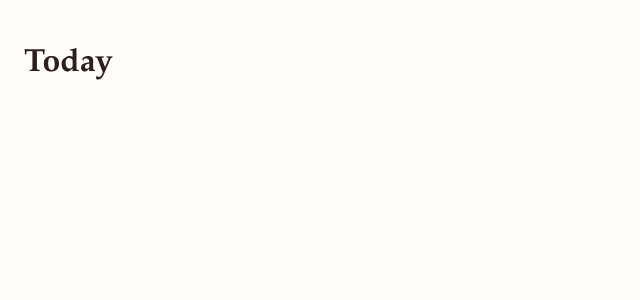
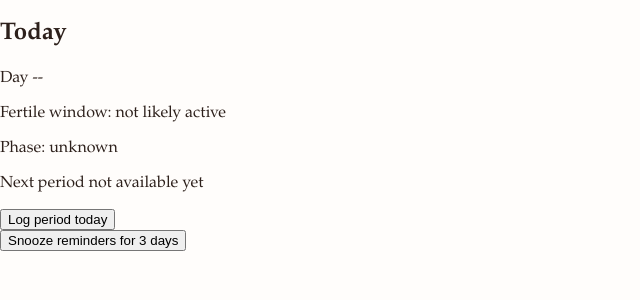
Before and after one commit to simonvanlierde/tide, a React (Vite) app: page / in a window 1280 px wide. Shown: the top 300 px of the page, without its empty margins (0-640 px from the left). Built offline with nearby package versions, Linux system fonts and the light colour scheme.

Commit message:
feat: add today screen and local logging flow

```diff
--- a/src/app/App.tsx
+++ b/src/app/App.tsx
@@ -1,7 +1,5 @@
+import { TodayScreen } from "../features/today/TodayScreen";
+
 export function App() {
-  return (
-    <main>
-      <h1>Today</h1>
-    </main>
-  );
+  return <TodayScreen />;
 }
--- a/src/domain/cycle.ts
+++ b/src/domain/cycle.ts
@@ -21,6 +21,16 @@ function getCycleStarts(periodDays: IsoDate[]) {
 
     return differenceInDays(day, sortedDays[index - 1]) > 1;
   });
+}
+
+export function getCompletedCycleLengths(periodDays: IsoDate[]) {
+  const cycleStarts = getCycleStarts(periodDays);
+
+  if (cycleStarts.length < 2) {
+    return [];
+  }
+
+  return cycleStarts.slice(1).map((cycleStart, index) => differenceInDays(cycleStart, cycleStarts[index]));
 }
 
 function getPhaseLabel(today: IsoDate, periodDays: IsoDate[], ovulationDate: IsoDate, cycleDay: number) {
--- /dev/null
+++ b/src/features/log/LogAction.tsx
@@ -0,0 +1,15 @@
+interface LogActionProps {
+  isLogged: boolean;
+  onToggle: () => void;
+}
+
+export function LogAction({ isLogged, onToggle }: LogActionProps) {
+  return (
+    <div>
+      <button onClick={onToggle}>
+        {isLogged ? "Remove period log for today" : "Log period today"}
+      </button>
+      {isLogged ? <p>Logged for today</p> : null}
+    </div>
+  );
+}
--- /dev/null
+++ b/src/features/reminders/ReminderBanner.tsx
@@ -0,0 +1,13 @@
+import type { IsoDate } from "../../domain/types";
+
+interface ReminderBannerProps {
+  snoozedUntil: IsoDate | null;
+}
+
+export function ReminderBanner({ snoozedUntil }: ReminderBannerProps) {
+  if (!snoozedUntil) {
+    return null;
+  }
+
+  return <p>Reminders snoozed until {snoozedUntil}</p>;
+}
--- /dev/null
+++ b/src/features/today/TodayScreen.tsx
@@ -0,0 +1,29 @@
+import type { IsoDate } from "../../domain/types";
+import { getTodayIsoDate } from "../../utils/date";
+import { LogAction } from "../log/LogAction";
+import { ReminderBanner } from "../reminders/ReminderBanner";
+import { useAppState } from "../../hooks/useAppState";
+
+interface TodayScreenProps {
+  today?: IsoDate;
+}
+
+export function TodayScreen({ today = getTodayIsoDate() }: TodayScreenProps) {
+  const { state, summary, toggleTodayPeriodDay, snoozeReminders } = useAppState(today);
+  const isTodayLogged = state.periodDays.includes(today);
+
+  return (
+    <section>
+      <h1>Today</h1>
+      <p>Day {summary.cycleDay ?? "--"}</p>
+      <p>Fertile window: {summary.fertile ? "likely active" : "not likely active"}</p>
+      <p>Phase: {summary.phaseLabel}</p>
+      <p>
+        Next period {summary.nextPeriod.daysUntil === null ? "not available yet" : `in ${summary.nextPeriod.daysUntil} days`}
+      </p>
+      <LogAction isLogged={isTodayLogged} onToggle={toggleTodayPeriodDay} />
+      <button onClick={() => snoozeReminders(3)}>Snooze reminders for 3 days</button>
+      <ReminderBanner snoozedUntil={state.settings.snoozedUntil} />
+    </section>
+  );
+}
--- /dev/null
+++ b/src/hooks/useAppState.ts
@@ -0,0 +1,58 @@
+import { useEffect, useMemo, useState } from "react";
+import { buildCycleSummary, getCompletedCycleLengths } from "../domain/cycle";
+import type { AppState, IsoDate } from "../domain/types";
+import { loadAppState, saveAppState } from "../data/storage";
+import { addDays } from "../utils/date";
+
+function sortPeriodDays(periodDays: IsoDate[]) {
+  return [...periodDays].sort();
+}
+
+export function useAppState(today: IsoDate) {
+  const [state, setState] = useState<AppState>(() => loadAppState());
+
+  useEffect(() => {
+    saveAppState(state);
+  }, [state]);
+
+  const summary = useMemo(
+    () =>
+      buildCycleSummary({
+        today,
+        periodDays: state.periodDays,
+        completedCycleLengths: getCompletedCycleLengths(state.periodDays)
+      }),
+    [state.periodDays, today]
+  );
+
+  function toggleTodayPeriodDay() {
+    setState((currentState) => {
+      const hasTodayLogged = currentState.periodDays.includes(today);
+      const periodDays = hasTodayLogged
+        ? currentState.periodDays.filter((value) => value !== today)
+        : sortPeriodDays([...currentState.periodDays, today]);
+
+      return {
+        ...currentState,
+        periodDays
+      };
+    });
+  }
+
+  function snoozeReminders(days: number) {
+    setState((currentState) => ({
+      ...currentState,
+      settings: {
+        ...currentState.settings,
+        snoozedUntil: addDays(today, days)
+      }
+    }));
+  }
+
+  return {
+    state,
+    summary,
+    toggleTodayPeriodDay,
+    snoozeReminders
+  };
+}
--- a/src/utils/date.ts
+++ b/src/utils/date.ts
@@ -25,3 +25,7 @@ export function addDays(value: IsoDate, amount: number): IsoDate {
 export function differenceInDays(left: IsoDate, right: IsoDate): number {
   return Math.round((parseIsoDate(left).getTime() - parseIsoDate(right).getTime()) / DAY_IN_MS);
 }
+
+export function getTodayIsoDate(): IsoDate {
+  return formatIsoDate(new Date());
+}
```
Also changed, not shown: 1 other file (tests, documents, lock files or other folders).
